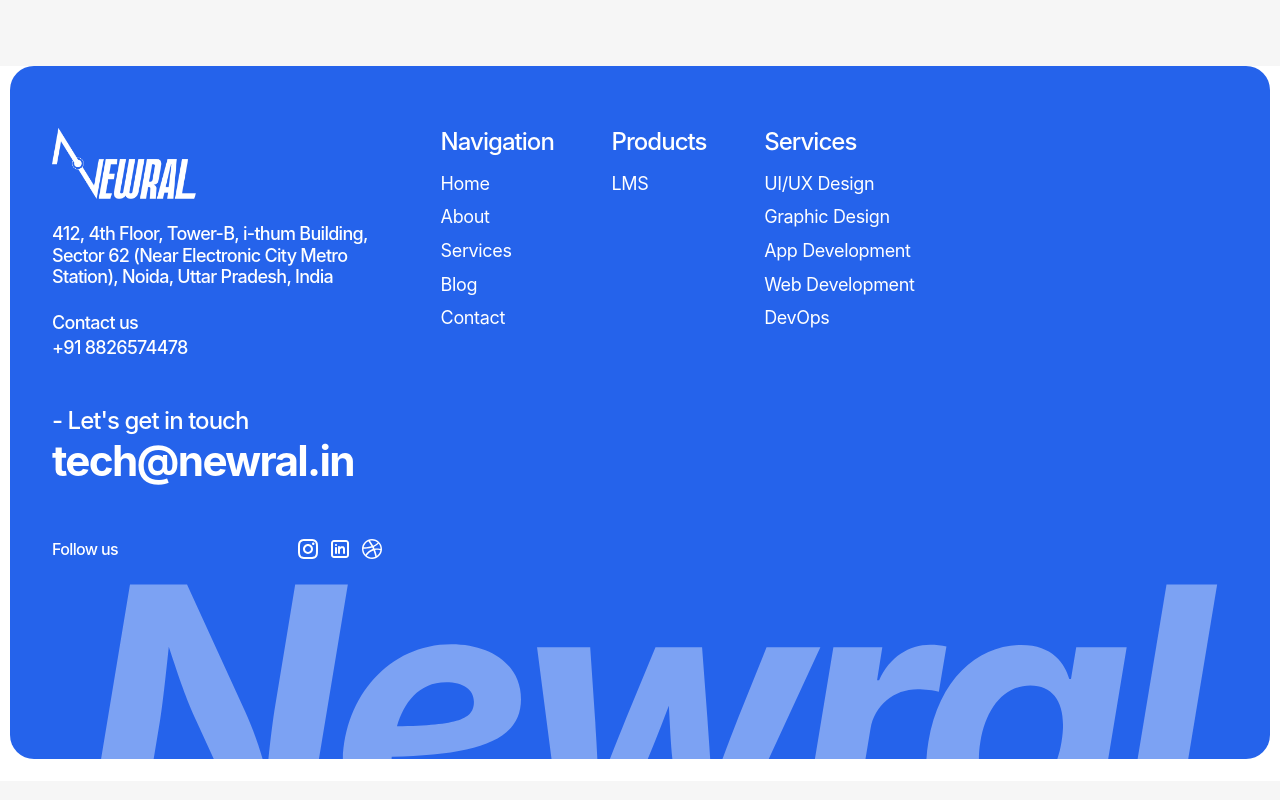
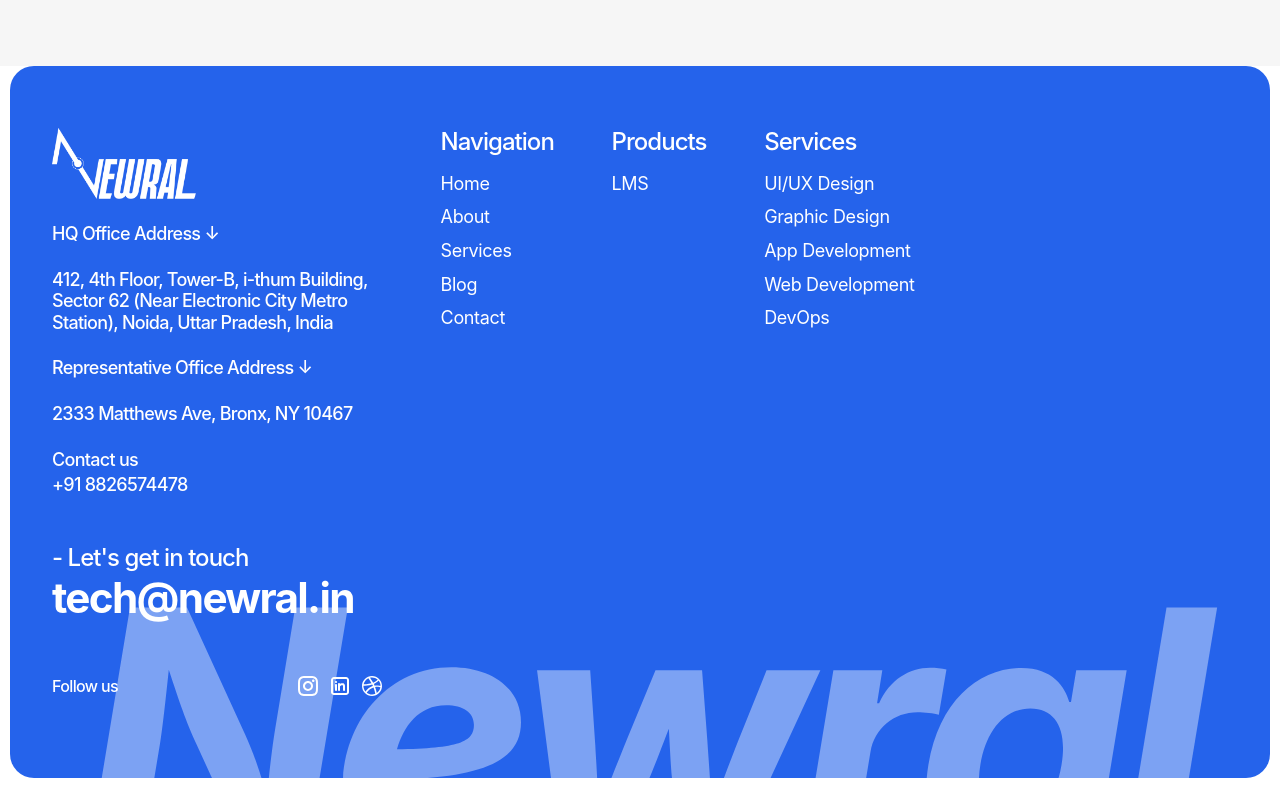
Before and after one commit to manwithcodes24/Newral_Website, a React (Vite) app: page /contact in a window 1280 px wide. Shown: the part 734-1534 px from the top of the page. Built offline with nearby package versions, Linux system fonts and the light colour scheme; a web font is replaced by a local one.

Commit message:
address fix

```diff
--- a/src/components/AboutFooter.jsx
+++ b/src/components/AboutFooter.jsx
@@ -9,6 +9,11 @@
           {/* Column 1: Info */}
           <div className={styles.colInfo}>
             <img src={A.footerLogo} alt="Newral" className={styles.logo} />
+            <p>HQ Office Address</p>
+            <p className={styles.address}>
+              412, 4th Floor, Tower-B, i-thum Building, Sector 62 (Near Electronic City Metro Station), Noida, Uttar Pradesh, India
+            </p>
+            <p>Representative Office Address</p>
             <p className={styles.address}>
               412, 4th Floor, Tower-B, i-thum Building, Sector 62 (Near Electronic City Metro Station), Noida, Uttar Pradesh, India
             </p>
--- a/src/components/Footer.jsx
+++ b/src/components/Footer.jsx
@@ -4,10 +4,10 @@
 import { useReveal } from '../hooks/useReveal'
 
 const NAV = [
-  { label: 'Home',    href: '/' },
-  { label: 'About',   href: '/about' },
-  { label: 'Services',href: '/services' },
-  { label: 'Blog',    href: '/blog' },
+  { label: 'Home', href: '/' },
+  { label: 'About', href: '/about' },
+  { label: 'Services', href: '/services' },
+  { label: 'Blog', href: '/blog' },
   { label: 'Contact', href: '/contact' },
 ]
 const SERVICES = [
@@ -32,9 +32,18 @@
 
           <div ref={r1} className={`${styles.col} ${styles.brand} reveal`}>
             <img className={styles.logo} src={A.footerLogo} alt="Newral" />
+            <div className={styles.contact}>
+              <p>HQ Office Address ↓ </p>
+            </div>
             <p className={styles.addr}>
               412, 4th Floor, Tower-B, i-thum Building, Sector 62
               (Near Electronic City Metro Station), Noida, Uttar Pradesh, India
+            </p>
+            <div className={styles.contact}>
+              <p>Representative Office Address ↓ </p>
+            </div>
+            <p className={styles.addr}>
+              2333 Matthews Ave, Bronx, NY 10467
             </p>
             <div className={styles.contact}>
               <p>Contact us</p>
@@ -70,8 +79,8 @@
               <p className={styles.follow}>Follow us</p>
               <div className={styles.social}>
                 <a href="https://www.instagram.com/newralofficial" target="_blank" rel="noopener noreferrer"><img src={A.instagram} alt="Newral on Instagram" /></a>
-                <a href="https://www.linkedin.com/company/newraloffical/" target="_blank" rel="noopener noreferrer"><img src={A.linkedin}  alt="Newral on LinkedIn"  /></a>
-                <a href="https://dribbble.com/newral" target="_blank" rel="noopener noreferrer"><img src={A.dribbble}  alt="Newral on Dribbble"  /></a>
+                <a href="https://www.linkedin.com/company/newraloffical/" target="_blank" rel="noopener noreferrer"><img src={A.linkedin} alt="Newral on LinkedIn" /></a>
+                <a href="https://dribbble.com/newral" target="_blank" rel="noopener noreferrer"><img src={A.dribbble} alt="Newral on Dribbble" /></a>
               </div>
             </div>
           </div>
```
